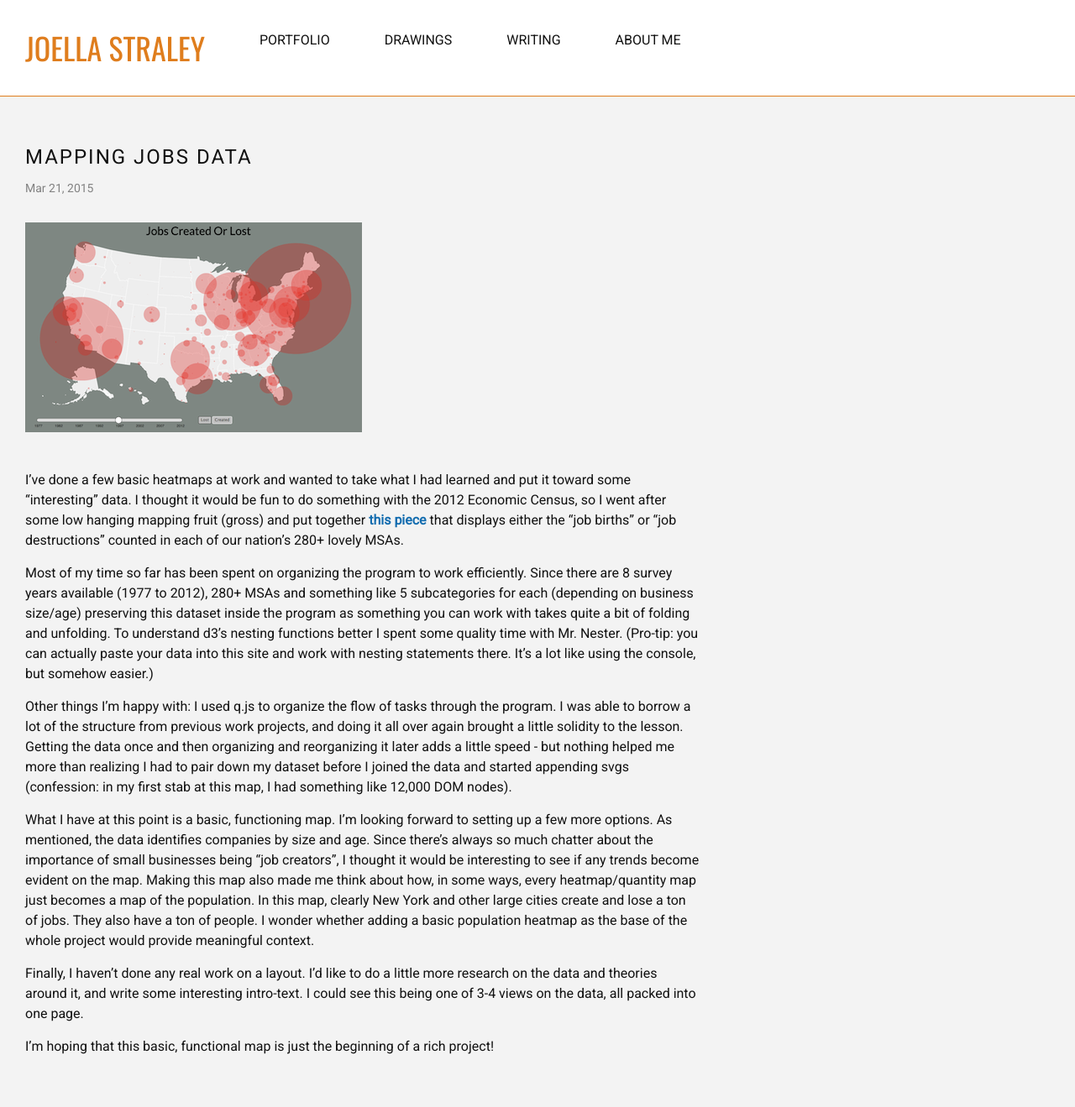
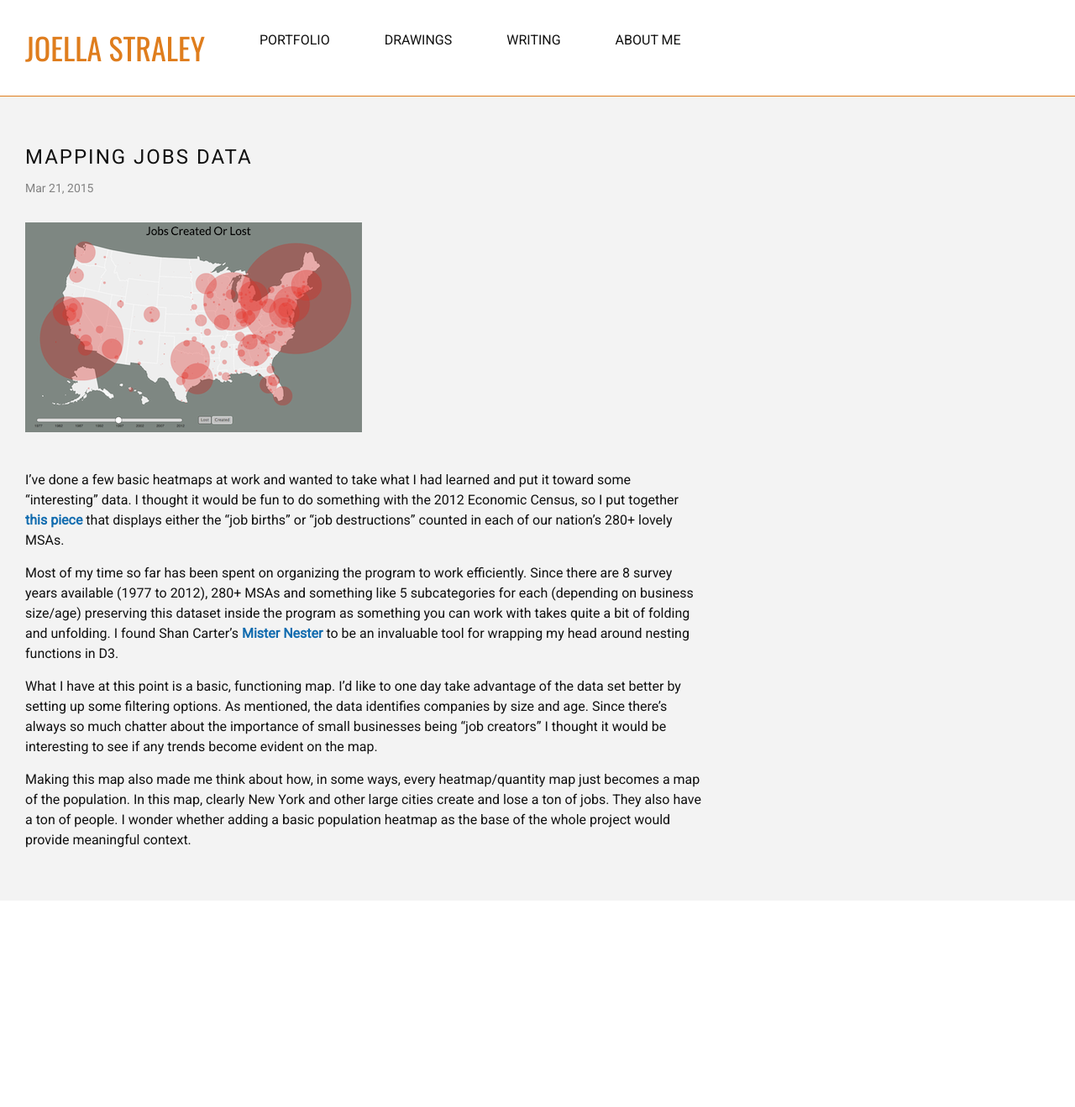
Before and after one commit to joellacarman/joellacarman.github.io, a Jekyll site: the page built from _posts/2015-03-21-job-map.markdown, in a window 1280 px wide. Shown: the whole page at 84% size. Built offline with Jekyll 4.4.1, drawn with Linux system fonts in a browser that asks for light colours; after the commit the page ends 1073 px from its top, so only the background shows below that.

```diff
--- a/_posts/2015-03-21-job-map.markdown
+++ b/_posts/2015-03-21-job-map.markdown
@@ -8,15 +8,10 @@
 [![Screenshot of map](/assets/jobmap.png)](/projects/census/index.html)
 
 
-I've done a few basic heatmaps at work and wanted to take what I had learned and put it toward some "interesting" data. I thought it would be fun to do something with the 2012 Economic Census, so I went after some low hanging mapping fruit (gross) and put together [this piece](/projects/census/index.html) that displays either the "job births" or "job destructions" counted in each of our nation's 280+ lovely MSAs.
+I've done a few basic heatmaps at work and wanted to take what I had learned and put it toward some "interesting" data. I thought it would be fun to do something with the 2012 Economic Census, so I put together [this piece](/projects/census/index.html) that displays either the "job births" or "job destructions" counted in each of our nation's 280+ lovely MSAs.
 
-Most of my time so far has been spent on organizing the program to work efficiently. Since there are 8 survey years available (1977 to 2012), 280+ MSAs and something like 5 subcategories for each (depending on business size/age) preserving this dataset inside the program as something you can work with takes quite a bit of folding and unfolding. To understand d3's nesting functions better I spent some quality time with Mr. Nester. (Pro-tip: you can actually paste your data into this site and work with nesting statements there. It's a lot like using the console, but somehow easier.)
+Most of my time so far has been spent on organizing the program to work efficiently. Since there are 8 survey years available (1977 to 2012), 280+ MSAs and something like 5 subcategories for each (depending on business size/age) preserving this dataset inside the program as something you can work with takes quite a bit of folding and unfolding. I found Shan Carter's [Mister Nester](http://bl.ocks.org/shancarter/raw/4748131/) to be an invaluable tool for wrapping my head around nesting functions in D3.
 
-Other things I'm happy with: I used q.js to organize the flow of tasks through the program. I was able to borrow a lot of the structure from previous work projects, and doing it all over again brought a little solidity to the lesson. Getting the data once and then organizing and reorganizing it later adds a little speed - but nothing helped me more than realizing I had to pair down my dataset before I joined the data and started appending svgs (confession: in my first stab at this map, I had something like 12,000 DOM nodes).
+What I have at this point is a basic, functioning map. I'd like to one day take advantage of the data set better by setting up some filtering options. As mentioned, the data identifies companies by size and age. Since there's always so much chatter about the importance of small businesses being "job creators" I thought it would be interesting to see if any trends become evident on the map.
 
-What I have at this point is a basic, functioning map. I'm looking forward to setting up a few more options. As mentioned, the data identifies companies by size and age. Since there's always so much chatter about the importance of small businesses being "job creators", I thought it would be interesting to see if any trends become evident on the map.
 Making this map also made me think about how, in some ways, every heatmap/quantity map just becomes a map of the population. In this map, clearly New York and other large cities create and lose a ton of jobs. They also have a ton of people. I wonder whether adding a basic population heatmap as the base of the whole project would provide meaningful context.
-
-Finally, I haven't done any real work on a layout. I'd like to do a little more research on the data and theories around it, and write some interesting intro-text. I could see this being one of 3-4 views on the data, all packed into one page.
-
-I'm hoping that this basic, functional map is just the beginning of a rich project!
--- a/_posts/2016-05-10-scorecards.markdown
+++ b/_posts/2016-05-10-scorecards.markdown
@@ -36,4 +36,7 @@
 
 <br>
 
-Since I began working on these, a number of coworkers have gotten interested in using R for their work, so I've eliminated the calculations in JavaScript and have instead been working to port the code for generating strength/weaknesses values to R. Now a very large datasheet feeds the web app a straight value for the color of each dot. To avoid using the web all together, I've also created an InDesign template and used data merge to create the full set of cards. The resulting images are much sharper (rasterizeHTML does a good job, but it's not a pro designer tool), and the technology used to make them is understood by others on my team. In the end, I think this is a more flexible and smart arrangement, especially because the new site design doesn't include a natural home for these webified scorecards anyway. :(
+Since I began working on these, a number of coworkers have gotten interested in using R for their work, so I've eliminated the calculations in JavaScript and have instead been working to port the code for generating strength/weaknesses values to R. Now a very large datasheet feeds the web app a straight value for the color of each dot. To make it so anyone at this organization can generate a new set of scorecards, I've also created an InDesign template and used data merge to create the full set of cards. The resulting images are much sharper (rasterizeHTML does a good job, but it's not a pro designer tool), and, in the end, I think this is a more flexible and smart arrangement, especially because the new site design doesn't include a natural home for these webified scorecards anyway. :(
+
+![Scorecard for EU Regional Social Progress Index]({{ site.url }}/assets/EU-scorecards.jpg)
+<figcaption>Redesigned redesigned redesign of SPI scorecards.</figcaption>
```
Also changed, not shown: _posts/2015-06-24-new-american-econ.markdown (added, +11 -0 lines), _posts/2015-12-26-biz-cards-and-slides.markdown (added, +19 -0 lines), _posts/2015-12-26-year-in-review.markdown (deleted, +0 -49 lines), aaportfolio.md (+0 -6 lines), assets/EU-scorecards.jpg (added), 3 other files.
